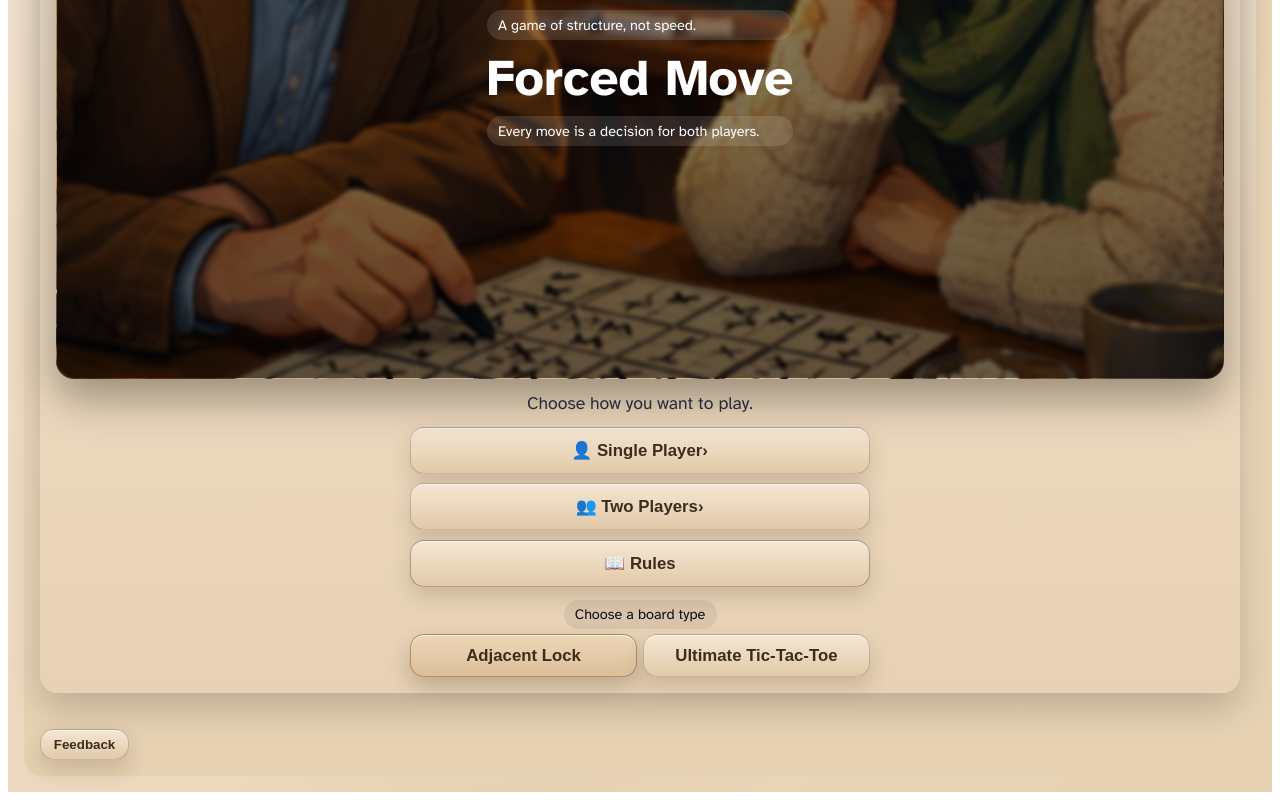
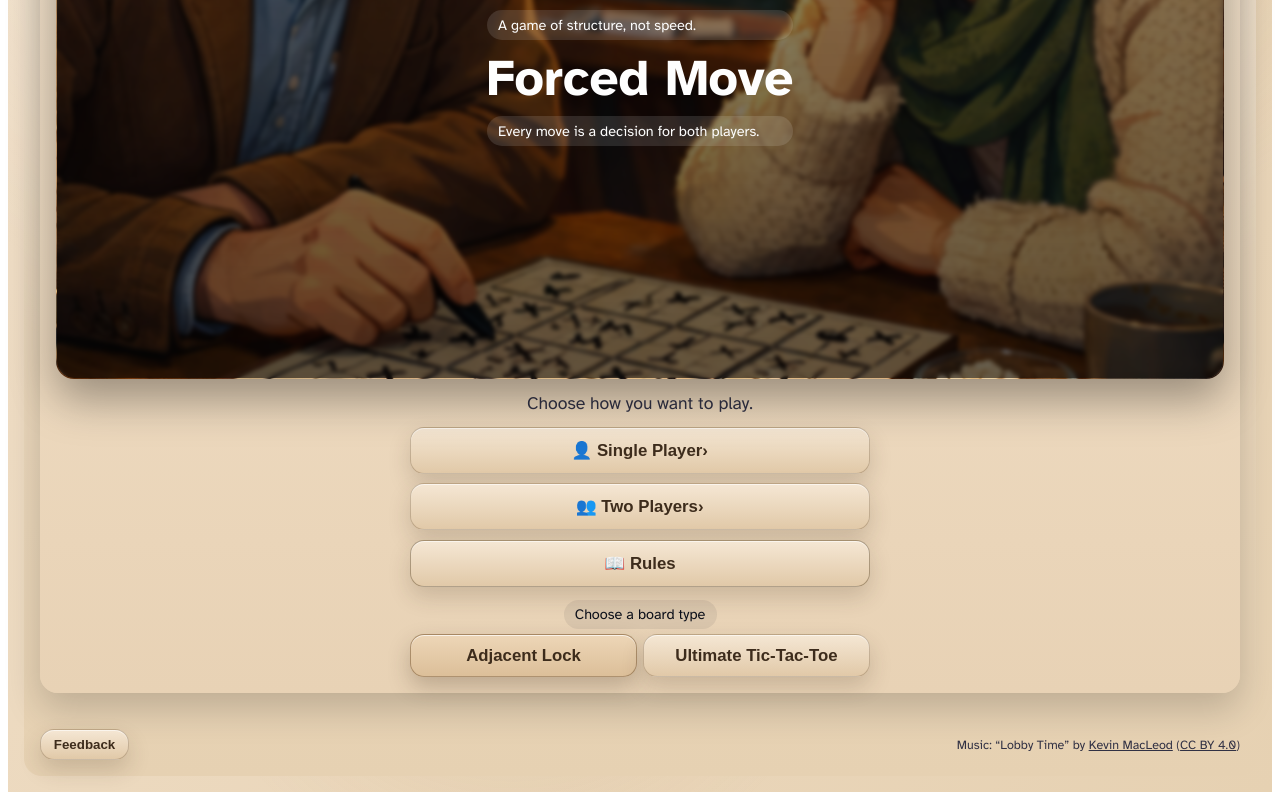
Before and after one commit to TitasDas/forced-move, a React (Vite) app: page / in a window 1280 px wide. Shown: the part 324-1124 px from the top of the page. Built offline with nearby package versions, Linux system fonts and the light colour scheme; a web font is replaced by a local one.

Commit message:
Ship music attribution with builds
CC BY 4.0 requires attribution to travel with the asset, but README and
ASSETS_LICENSE.md are not part of the Vite dist output or the APK.

- add public/CREDITS.txt so every build carries the full credits
- show the Kevin MacLeod credit in the app footer

```diff
--- a/src/App.jsx
+++ b/src/App.jsx
@@ -106,6 +106,11 @@ export default function App() {
           <button className="btn parchment-btn small" onClick={() => setShowFeedback(true)}>
             Feedback
           </button>
+          <span className="music-credit">
+            Music: “Lobby Time” by{' '}
+            <a href="https://incompetech.com" target="_blank" rel="noreferrer">Kevin MacLeod</a>{' '}
+            (<a href="https://creativecommons.org/licenses/by/4.0/" target="_blank" rel="noreferrer">CC BY 4.0</a>)
+          </span>
         </footer>
       </div>
       {showRules && (
--- a/src/styles/layout.css
+++ b/src/styles/layout.css
@@ -553,3 +553,15 @@
     aspect-ratio: 1;
   }
 }
+
+.music-credit {
+  margin-left: auto;
+  align-self: center;
+  font-size: 0.78rem;
+  color: var(--muted);
+}
+
+.music-credit a {
+  color: inherit;
+  text-decoration: underline;
+}
```
Also changed, not shown: public/CREDITS.txt (added).
